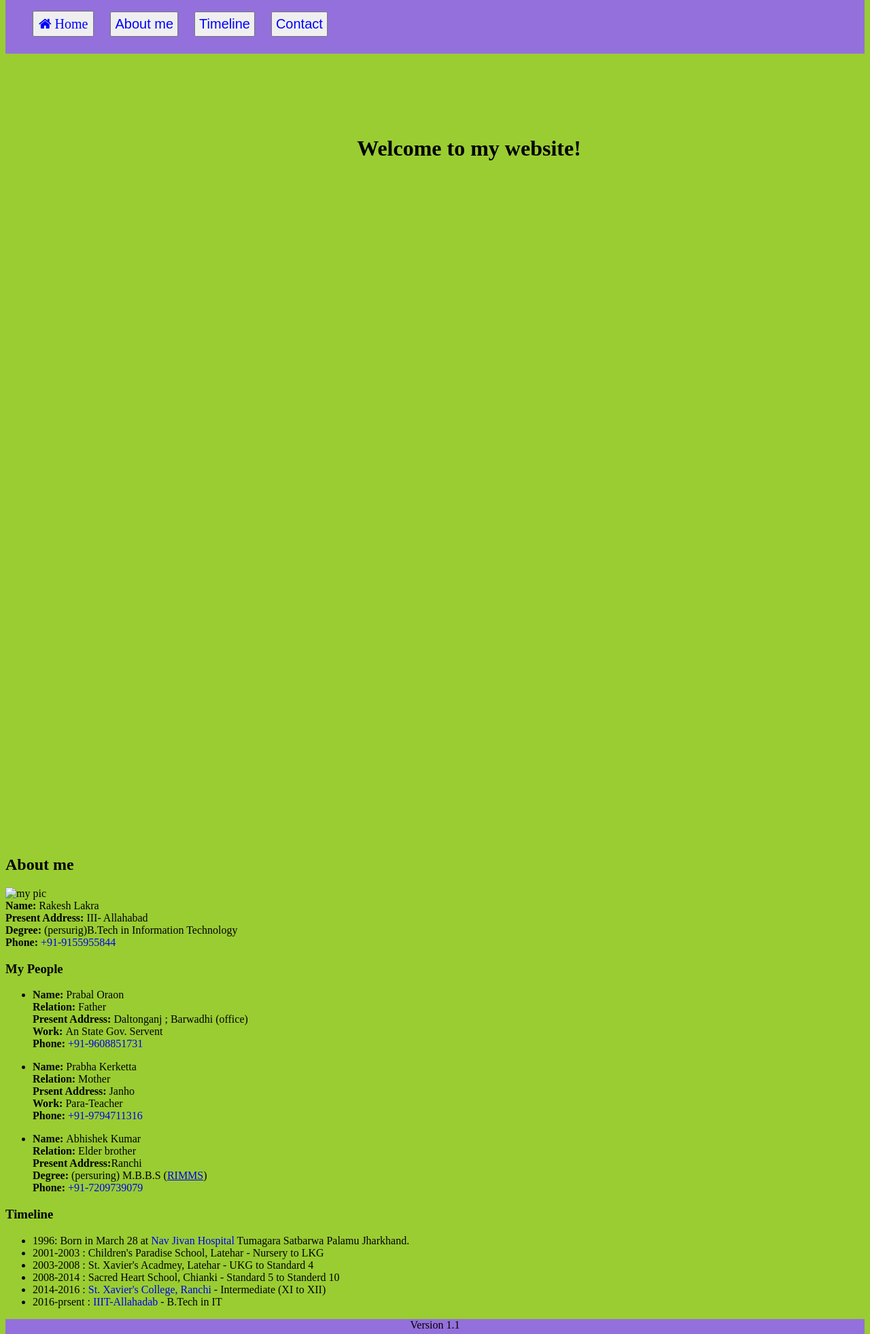
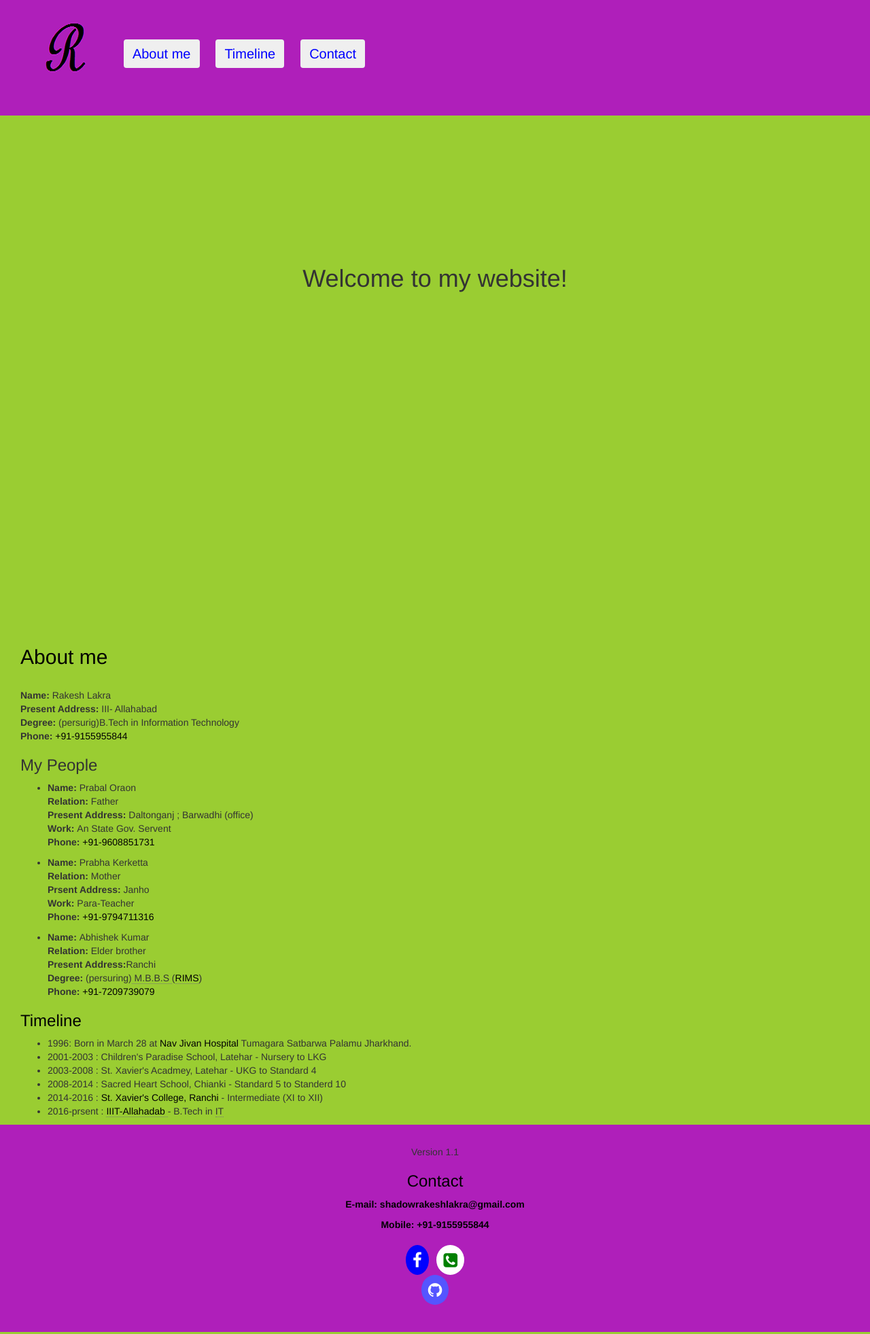
Before and after one commit to RakeshLakra/RakeshLakra.github.io, a plain HTML site: page index.html in a window 1280 px wide. Shown: the part 17-1980 px from the top of the page at 68% size. Drawn offline with nearby package versions, Linux system fonts and the light colour scheme.

Commit message:
Update index.html

```diff
--- a/index.html
+++ b/index.html
@@ -1,38 +1,43 @@
 <!DOCTYPE html>
 <html>
 <head>
+	 <link rel="icon" type="png/x-ico" href="favicon.ico">
+	<link rel="stylesheet" href="https://maxcdn.bootstrapcdn.com/bootstrap/3.3.7/css/bootstrap.min.css">
 	<link rel="stylesheet" href="https://cdnjs.cloudflare.com/ajax/libs/font-awesome/4.7.0/css/font-awesome.min.css">
 	<title>Rakesh Lakra</title>
 	<style>
-		h1 {
+		#start {
 		text-align: center;
-		padding: 100px 200px 1000px 300px;
+		padding: 200px 0px 500px 0px;
 		}
 		body {
 			background-color: #9ACD32 ;
-
-
 		}
-
+		a {
+			color: black;
+		}
+		#div1 {
+			margin: 0px 0px 0px 30px;
+		}
 		button {
 			padding: 5px;
 			margin: 5px;
 			margin-right: 10px;
 			margin-left: 10px;
 		}
-
 		abbr {
 			text-decoration: none;
 		}
 		header {
 			padding: 20px 30px 20px 30px;
-			background-color: #9370DB ;
+			background-color: #af1fba ;
 			color: #00f000;
 		}
 		footer {
+			padding: 30px;
 			text-decoration: none;
 			text-align: center;
-			background-color: #9370DB;
+			background-color: #af1fba;
 		}
 		.fa-facebook {
 			padding: 10px;
@@ -42,14 +47,7 @@
 			border-radius: 50%;
 			font-size: 24px;
 		}
-		.fa-whatsapp {
-			padding: 10px;
-			text-decoration: none;
-			color: white;
-			background: green;
-			border-radius: 50%;
-			font-size: 24px;
-		}
+
 		.fa-phone-square {
 			padding: 10px;
 			text-decoration: none;
@@ -58,7 +56,7 @@
 			border-radius: 50%;
 			font-size: 24px;
 		}
-		.fa-linkedin {
+		.fa-github {
 			padding: 10px;
 			text-decoration: none;
 			color: white;
@@ -81,19 +79,19 @@
 
 <header>
 	<div>
-		<span><button><a href="#" class="fa fa-home" style="text-decoration: none;"> Home</a></button></span>
-		<span><button><a href="#About" style="text-decoration: none;font-size: 20px;color: blue;">About me</a></button></span>
-		<span><button><a href="#Timeline" style="text-decoration: none;font-size: 20px;color: blue;">Timeline</a></button></span>
-		<span><button><a href="#Contact" style="text-decoration: none;font-size: 20px;color: blue;">Contact</a></button></span>
+		<span><img src="LOGO.png" alt="R"></span>
+		<span><button type="button" class="btn"><a href="#About" style="text-decoration: none;font-size: 20px;color: blue;">About me</a></button></span>
+		<span><button type="button" class="btn"><a href="#Timeline" style="text-decoration: none;font-size: 20px;color: blue;">Timeline</a></button></span>
+		<span><button type="button" class="btn"><a href="#Contact" style="text-decoration: none;font-size: 20px;color: blue;">Contact</a></button></span>
 	</div>
 </header>
 
-<h1> Welcome to my website!</h1>
+<h1 id="start"> Welcome to my website!</h1>
 
 <!--Overview-->
 <div id="div1">
 <h2><a name="About">About me</a></h2>
-	<img src="#" alt="my pic"><br>
+	<img src="#" alt=""><br>
 	<b>Name:</b> Rakesh Lakra <br>
 	<b>Present Address:</b> III- Allahabad <br>
 	<b>Degree:</b> (persurig)B.Tech in Information Technology <br>
@@ -128,7 +126,7 @@
 						<b>Name: </b>Abhishek Kumar<br>
 						<b>Relation: </b>Elder brother<br>
 						<b>Present Address:</b>Ranchi<br>
-						<b>Degree: </b>(persuring) M.B.B.S (<a href="http://www.rimsranchi.org/">RIMMS</a>)  <br>
+						<b>Degree: </b>(persuring)<abbr title="Bachelor of Medicine and Bachelor of Surgery"> M.B.B.S </abbr>(<a href="http://www.rimsranchi.org/" target= "_blank"><abbr title="Rajendra Institute of Medical Sciences, Ranchi">RIMS</abbr></a>)  <br>
 						<b>Phone: </b><a href="tel: 7209739079" style="text-decoration: none;">+91-7209739079</a><br>
 					</li>
 					</ul>
@@ -138,12 +136,12 @@
 		<div>
 			<h3><a name="Timeline">Timeline</a></h3>
 				<ul>
-					<li>1996: Born in March 28 at <a href="http://www.ehausa.org/hospitals_navjivan.html" style="text-decoration: none;"> Nav Jivan Hospital</a> Tumagara Satbarwa Palamu Jharkhand.</li>
+					<li>1996: Born in March 28 at <a href="http://www.ehausa.org/hospitals_navjivan.html" style="text-decoration: none;" target= "_blank"> Nav Jivan Hospital</a> Tumagara Satbarwa Palamu Jharkhand.</li>
 					<li>2001-2003 : Children's Paradise School, Latehar   -   Nursery to LKG</li>
 					<li>2003-2008 : St. Xavier's Acadmey, Latehar    -  UKG to Standard 4</li>
 					<li>2008-2014 : Sacred Heart School, Chianki    -   Standard 5 to Standerd 10</li>
-					<li>2014-2016 : <a href="http://www.sxcran.org/" style="text-decoration: none;">St. Xavier's College, Ranchi </a>   -   Intermediate (XI to XII)</li>
-					<li>2016-prsent : <abbr title="Indian Institute of Information Technology, Allahabad" ><a href="https://www.iiita.ac.in/" style="text-decoration: none;">IIIT-Allahadab </a></abbr>   -    B.Tech in <abbr title="Information Technology" >IT</abbr></li>
+					<li>2014-2016 : <a href="http://www.sxcran.org/" style="text-decoration: none;" target= "_blank">St. Xavier's College, Ranchi </a>   -   Intermediate (XI to XII)</li>
+					<li>2016-prsent : <abbr title="Indian Institute of Information Technology, Allahabad" ><a href="https://www.iiita.ac.in/" style="text-decoration: none;" target= "_blank">IIIT-Allahadab </a></abbr>   -    B.Tech in <abbr title="Information Technology" >IT</abbr></li>
 				</ul>
 		</div>
 </div>
@@ -152,12 +150,13 @@
 <footer>
 	<p>Version 1.1<p>
 	<h3><a name="Contact">Contact</a></h3>
-	<p><a href="mailto:shadowrakeshlakra@gmail.com" style="text-decoration: none;">E-mail: shadowrakeshlakra@gmail.com</a></p>
-	<p><a href="tel: +91-9155955844" style="text-decoration: none;">Mobile: +91-9155955844</a><br>
+	<p><b><a href="mailto:shadowrakeshlakra@gmail.com" style="text-decoration: none;" target= "_blank">E-mail: shadowrakeshlakra@gmail.com</a></p>
+	<p><a href="tel: +91-9155955844" style="text-decoration: none;">Mobile: +91-9155955844</a><b><br>
 	<br>
 	<a href="https://www.facebook.com/rakesh.lakra.583" class="fa fa-facebook"></a>
 	&nbsp
-		<a href="tel: +91-9155955844" class="fa fa-phone-square"></a>
+		<a href="tel: +91-9155955844" class="fa fa-phone-square"></a><br>
+		<a href="https://github.com/RakeshLakra" class="fa fa-github" style="text-decoration: none;"></a>
 	</p>
 </footer>
 </body>
```
